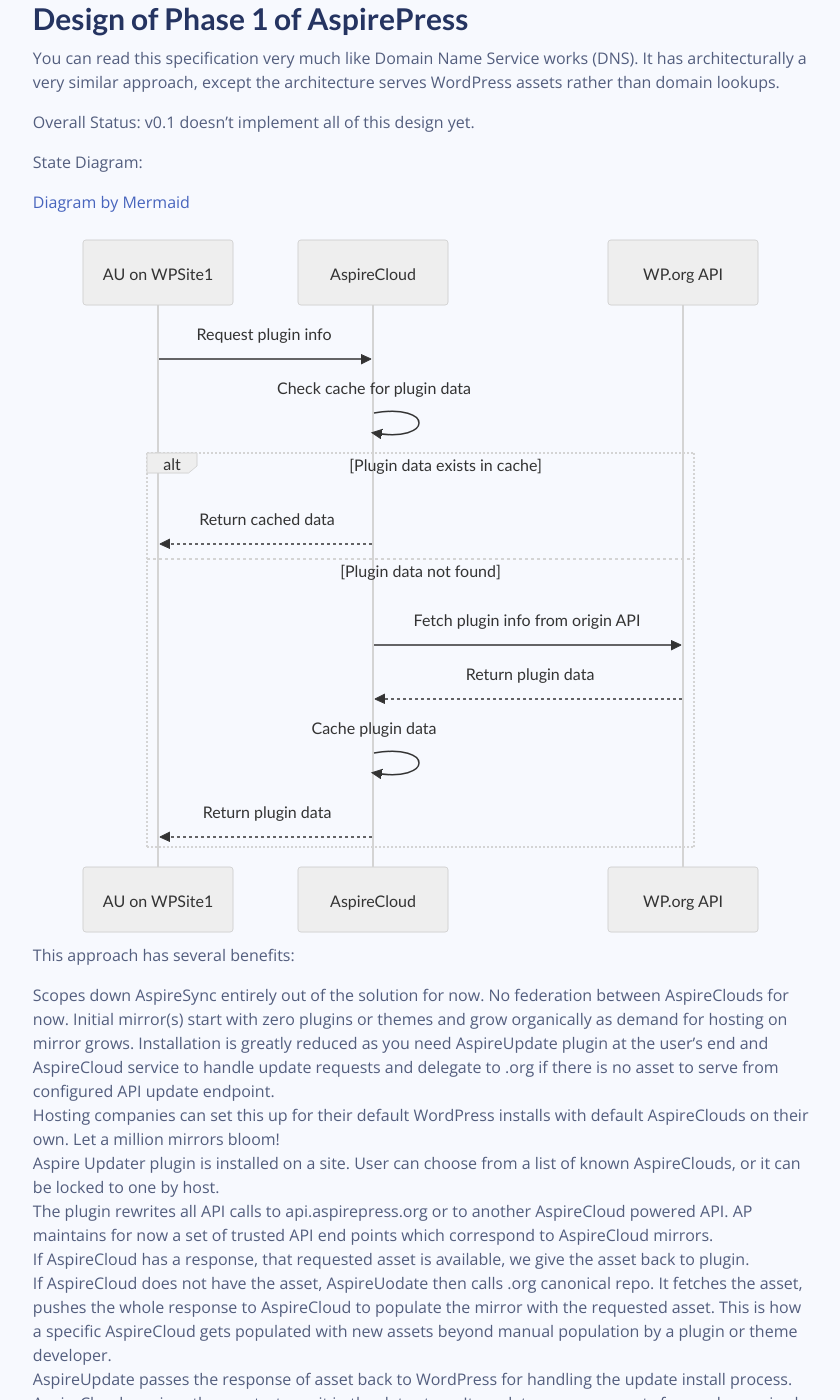
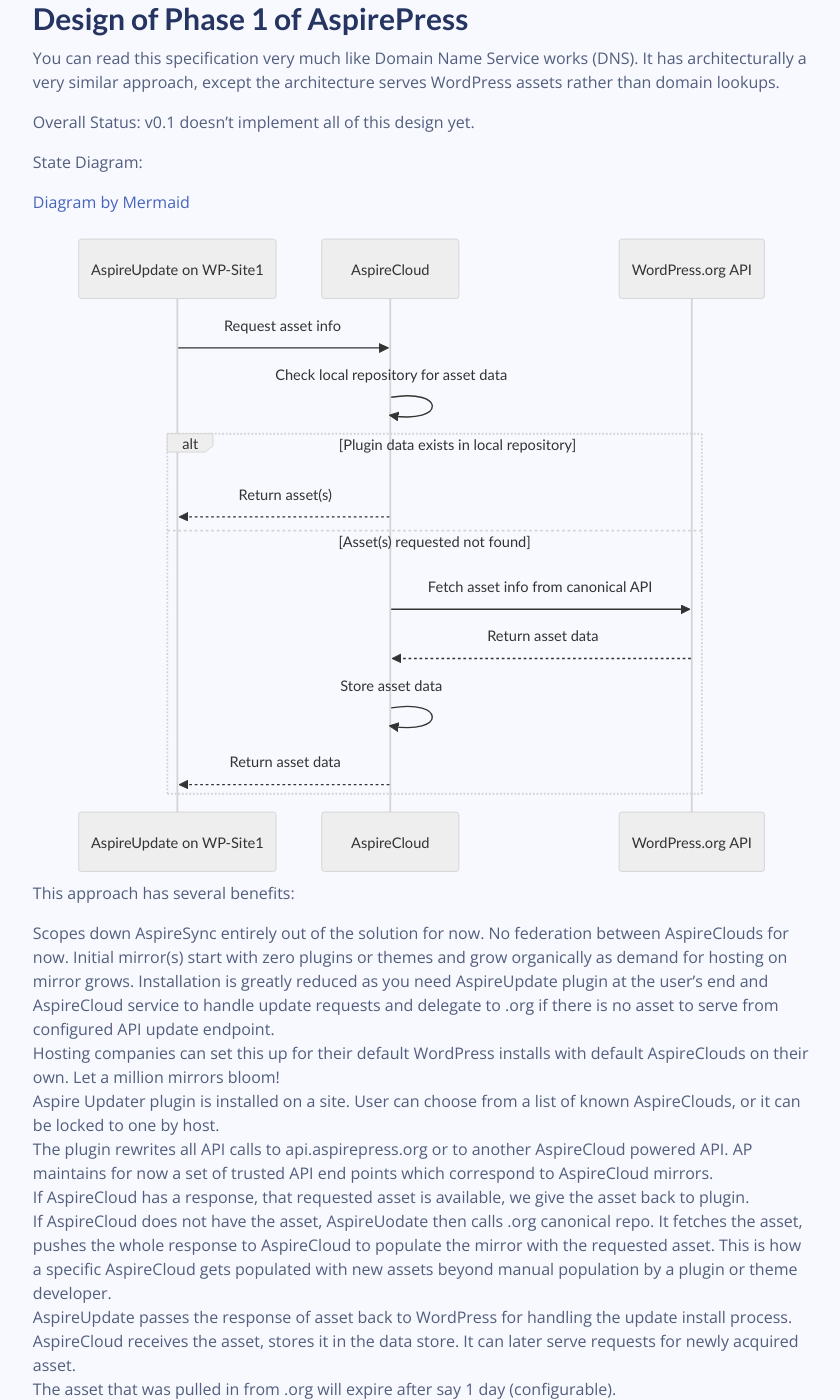
Before and after one commit to aspirepress/documentation, a Jekyll site: the page built from docs/aspireupdate/index.md, in a window 1280 px wide and 1400 px high, scrolled down 613 px. Shown: the whole window, without its empty margins (374-1214 px from the left). Built offline with Jekyll 4.4.1, drawn with Linux system fonts in a browser that asks for light colours; comment, search, counter and statistics services are not loaded.

Commit message:
updated state diagram language

```diff
--- a/docs/aspireupdate/index.md
+++ b/docs/aspireupdate/index.md
@@ -36,19 +36,19 @@ State Diagram:
 
 <div class="mermaid">
 sequenceDiagram;
-    participant SiteA as AU on WPSite1;
+    participant SiteA as AspireUpdate on WP-Site1;
     participant CentralAPI as AspireCloud;
-    participant WPRepo as WP.org API;
+    participant WPRepo as WordPress.org API;
 
-    SiteA->>CentralAPI: Request plugin info;
-    CentralAPI->>CentralAPI: Check cache for plugin data;
-    alt Plugin data exists in cache;
-        CentralAPI-->>SiteA: Return cached data;
-    else Plugin data not found;
-        CentralAPI->>WPRepo: Fetch plugin info from origin API;
-        WPRepo-->>CentralAPI: Return plugin data;
-        CentralAPI->>CentralAPI: Cache plugin data;
-        CentralAPI-->>SiteA: Return plugin data;
+    SiteA->>CentralAPI: Request asset info;
+    CentralAPI->>CentralAPI: Check local repository for asset data;
+    alt Plugin data exists in local repository;
+        CentralAPI-->>SiteA: Return asset(s);
+    else Asset(s) requested not found;
+        CentralAPI->>WPRepo: Fetch asset info from canonical API;
+        WPRepo-->>CentralAPI: Return asset data;
+        CentralAPI->>CentralAPI: Store asset data;
+        CentralAPI-->>SiteA: Return asset data;
     end;
 </div>
 
```
